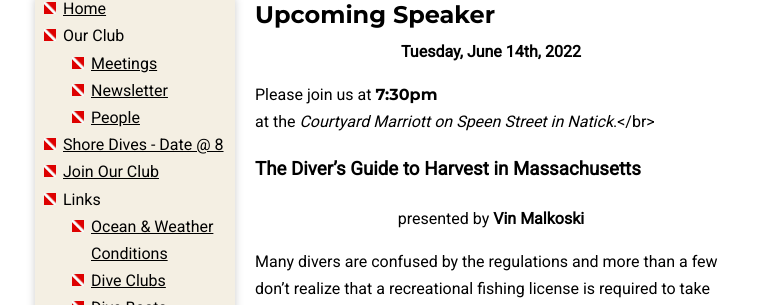
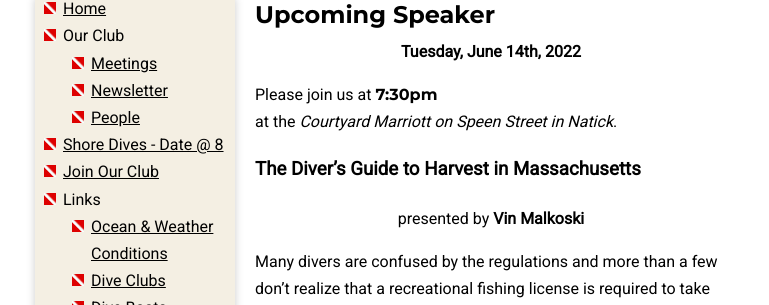
Before and after one commit to MetroWestDiveClub/mwdc, a Jekyll site: the page built from docs/index.md, in a window 1280 px wide. Shown: the part 223-528 px from the top of the page, without its empty margins (255-1024 px from the left). Built offline with Jekyll 4.4.1, drawn with Linux system fonts in a browser that asks for light colours.

```diff
--- a/docs/_includes/speaker_blurb.md
+++ b/docs/_includes/speaker_blurb.md
@@ -1,7 +1,7 @@
 <p align=center><b>Tuesday, June 14th, 2022</b></p>
 
 Please join us at **7:30pm**
-<br>at the _Courtyard Marriott on Speen Street in Natick_.</br>
+<br>at the _Courtyard Marriott on Speen Street in Natick_.
 
 ### The Diver’s Guide to Harvest in Massachusetts
 
```
